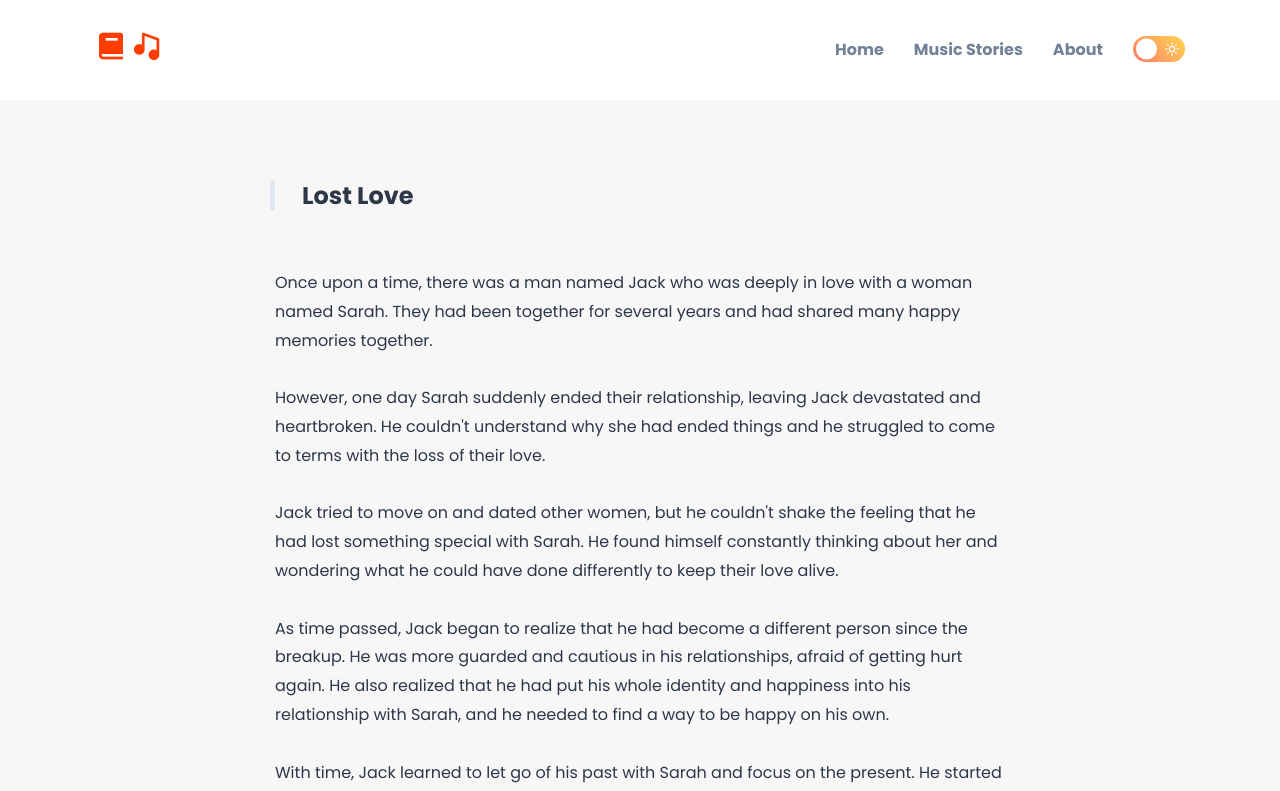
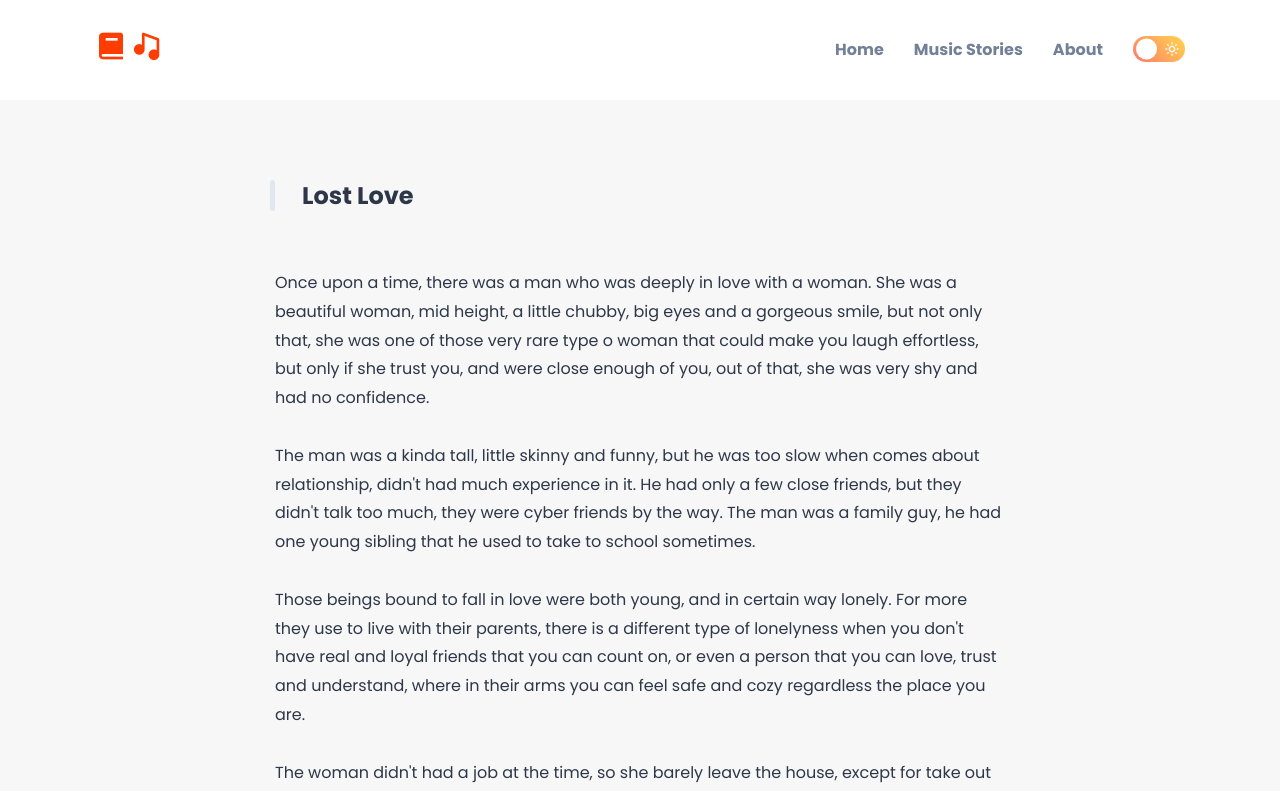
Before and after one commit to Flitin/flitin-website, a plain HTML site: page lostlove-story/index.html in a window 1280 px wide. Shown: the top 791 px of the page. Drawn offline with nearby package versions, Linux system fonts and the light colour scheme.

Commit message:
Initial commit

```diff
--- a/lostlove-story/index.html
+++ b/lostlove-story/index.html
@@ -123,53 +123,40 @@
                             <div class="blog-content-wrapper">
 
                                 <p class="blog-text">
-                                    Once upon a time, there was a man named Jack who was deeply in love with a woman
-                                    named Sarah. They had been together for several years and had shared many happy
-                                    memories together.<br><br>
+                                    Once upon a time, there was a man who was deeply in love with a woman.
+                                    She was a beautiful woman, mid height, a little chubby, big eyes and a gorgeous smile,
+                                    but not only that, she was one of those very rare type o woman that could make you laugh effortless,
+                                    but only if she trust you, and were close enough of you, out of that, she was very shy and had no confidence.<br><br>
 
-                                    However, one day Sarah suddenly ended their relationship, leaving Jack devastated and
-                                    heartbroken. He couldn't understand why she had ended things and he struggled to come
-                                    to terms with the loss of their love.<br><br>
+                                    The man was a kinda tall, little skinny and funny, but he was too slow when comes about relationship, didn't had much experience in it.
+                                    He had only a few close friends, but they didn't talk too much, they were cyber friends by the way.
+                                    The man was a family guy, he had one young sibling that he used to take to school sometimes.<br><br>
 
-                                    Jack tried to move on and dated other women, but he couldn't shake the feeling that he had
-                                    lost something special with Sarah. He found himself constantly thinking about her and
-                                    wondering what he could have done differently to keep their love alive.<br><br>
+                                    Those beings bound to fall in love were both young, and in certain way lonely.
+                                    For more they use to live with their parents, there is a different type of lonelyness
+                                    when you don't have real and loyal friends that you can count on, or even a person that you can love, trust and understand,
+                                    where in their arms you can feel safe and cozy regardless the place you are.<br><br>
 
-                                    As time passed, Jack began to realize that he had become a different person since the
-                                    breakup. He was more guarded and cautious in his relationships, afraid of getting hurt
-                                    again. He also realized that he had put his whole identity and happiness into his relationship
-                                    with Sarah, and he needed to find a way to be happy on his own.<br><br>
+                                    The woman didn't had a job at the time, so she barely leave the house, except for take out the trash or open the door for a pizza delivery.
+                                    One day, in one of those delivery, she opened the door and there was him, he worked for a pizza store, i know that is a cliche, but he had two jobs,
+                                    the other one where in his father car wash company.
+                                    She liked him at first sight, her eyes shined but she didn't hold eye contact for too long, while him tought she as strange for that sudden head turn,
+                                    the sight she gave him was more than a hint, but he didn't got it.<br><br>
 
-                                    With time, Jack learned to let go of his past with Sarah and focus on the present. He started
-                                    to explore new hobbies and interests, and eventually met someone new who he was able to
-                                    build a healthy and fulfilling relationship with.<br><br>
+                                    The next day she kind sufered for not tell him what she felt, and she realized that he frowned in a funny way.
+                                    She was so embarrassed but the same time so in love, a mix of feelings and anxiety, the guy however continued living normally,
+                                    in his head he didn't had any chance with her so he kinda ignored the situation and also at the time the only thing he was focused on was making money,
+                                    to have a decent life at the age of 30. Cruel, isn't? Study for 10 or more years, work hard in a 9 to 5 for more 10, and start to living at 30
+                                    and still working hard till you get old and die, I think we're living wrong.<br><br>
 
-                                    While he never forgot about the love he had lost with Sarah, Jack realized that sometimes
-                                    losing love can be an opportunity for growth and a chance to find something even better in
-                                    the future.<br><br>
+                                    Passed a week and she still with him in her mind, working up the courage to ask him on a date or something, that night she decided that she would order a pizza delivery to ask him out.
+                                    About 8:00pm she ordered a pizza and didn't took to long to come. Around 8:23pm... knock knock, she was close to the door, her soul left her body at the moment,
+                                    she was about to ask out a strange that she olny saw once, and not only that, would be her first time asking someone out.
+                                    Battling a monstrous amount of anxiety, she opened the door with her trembling and sweaty hands and before she say anything she hear her dog barking a lot
+                                    and trying to bite the poor guy, she jumped out of her house, saying sorry several times, she grabed the pizza and the dog and entered the house, seconds later she come back
+                                    extremely embarrassed to pay the guy, and she realize that the guy wasn't the man she fell in love with and at the end of this whole mess she felt a relief.<br><br>
 
-                                    As Jack moved forward in his life, he realized that his breakup with Sarah had taught him
-                                    many valuable lessons about himself and relationships in general. He learned that he had
-                                    put too much pressure on their relationship and had become too dependent on Sarah for
-                                    his own happiness.<br><br>
-
-                                    He also learned that love is not always forever, and that it's okay to move on and find
-                                    happiness with someone new. Jack realized that love is a complex and ever-changing
-                                    emotion, and that it's important to be open to new experiences and opportunities.<br><br>
-
-                                    Over time, Jack grew to appreciate the lessons he had learned from his lost love. He became
-                                    more confident in himself and his ability to navigate the ups and downs of relationships. He
-                                    also developed a deeper appreciation for the people in his life who supported him and
-                                    helped him through the difficult times.<br><br>
-
-                                    While Jack still thought about Sarah from time to time, he had come to accept that their
-                                    relationship was meant to be a part of his past. He knew that he would always have a special
-                                    place in his heart for her, but he had also learned that life was full of new possibilities and
-                                    opportunities for love and growth.<br><br>
-
-                                    In the end, Jack realized that losing love was not the end of the world. It was simply a
-                                    chapter in his life that had helped him grow and become a better person. And he knew that
-                                    whatever the future held, he was ready to face it with an open heart and an open mind.
+                                    Continued...
                                 </p>
 
                             </div>
```
